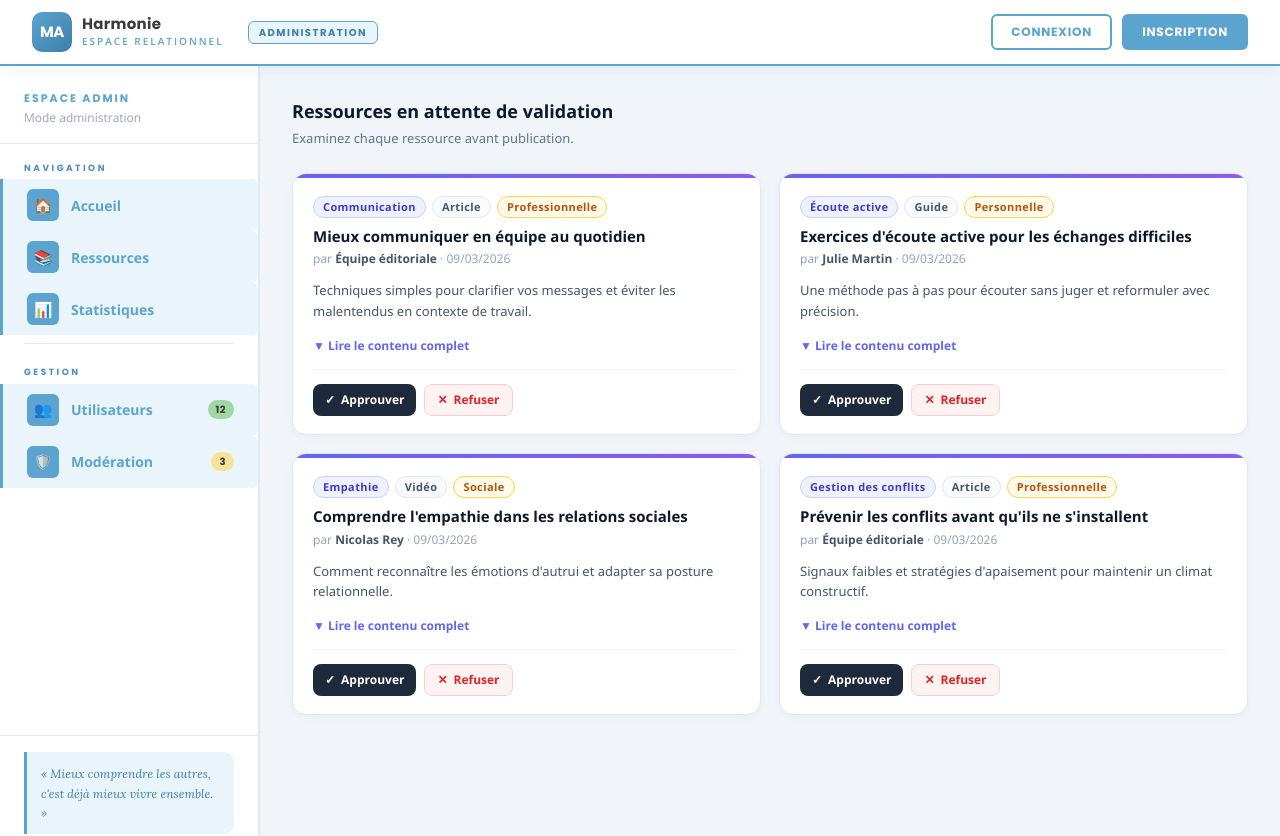
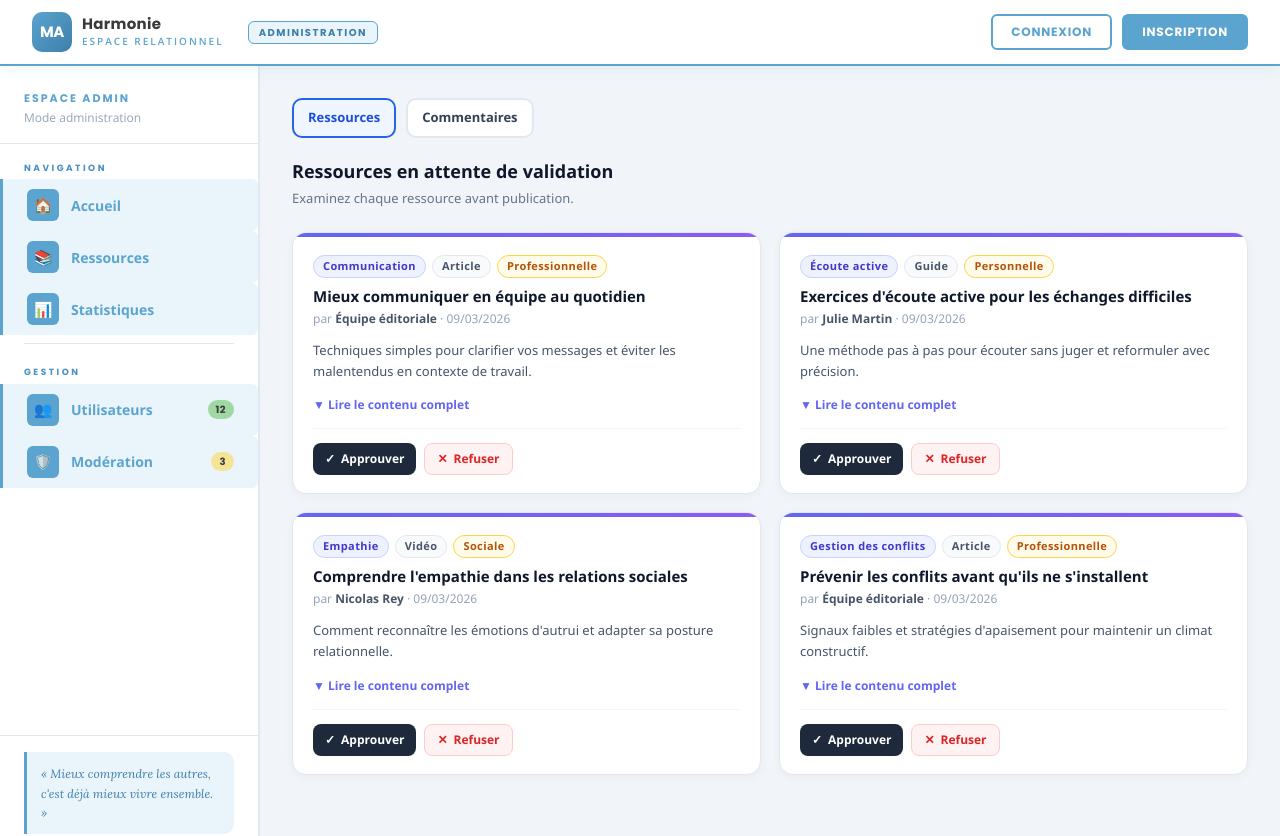
Before and after one commit to cesi-2025/grp2-ressources-relationnelles, a Next.js app in the folder apps/web/: page /administration/moderation in a window 1280 px wide. Shown: the top 836 px of the page. Built offline with nearby package versions, Linux system fonts and the light colour scheme.

Commit message:
feat(web-admin): ajouter les onglets de modération

```diff
--- a/apps/web/src/app/administration/moderation/page.tsx
+++ b/apps/web/src/app/administration/moderation/page.tsx
@@ -57,6 +57,42 @@ export default function ModerationPage() {
 
       {/* ── Contenu ─────────────────────────────────────────────────────────── */}
       <div style={{ maxWidth: 1100, margin: "0 auto", padding: "32px 32px 64px" }}>
+        <div style={{ display: "flex", gap: 10, marginBottom: 20 }}>
+          <button
+            onClick={() => setTab("resources")}
+            type="button"
+            aria-pressed={tab === "resources"}
+            style={{
+              padding: "8px 14px",
+              borderRadius: 10,
+              border: tab === "resources" ? "2px solid #2563eb" : "2px solid #e2e8f0",
+              background: tab === "resources" ? "#eff6ff" : "#fff",
+              color: tab === "resources" ? "#1d4ed8" : "#334155",
+              fontSize: 13,
+              fontWeight: 700,
+              cursor: "pointer",
+            }}
+          >
+            Ressources
+          </button>
+          <button
+            onClick={() => setTab("comments")}
+            type="button"
+            aria-pressed={tab === "comments"}
+            style={{
+              padding: "8px 14px",
+              borderRadius: 10,
+              border: tab === "comments" ? "2px solid #2563eb" : "2px solid #e2e8f0",
+              background: tab === "comments" ? "#eff6ff" : "#fff",
+              color: tab === "comments" ? "#1d4ed8" : "#334155",
+              fontSize: 13,
+              fontWeight: 700,
+              cursor: "pointer",
+            }}
+          >
+            Commentaires
+          </button>
+        </div>
 
         {/* ── TAB : Ressources ──────────────────────────────────────────────── */}
         {tab === "resources" && (
```
